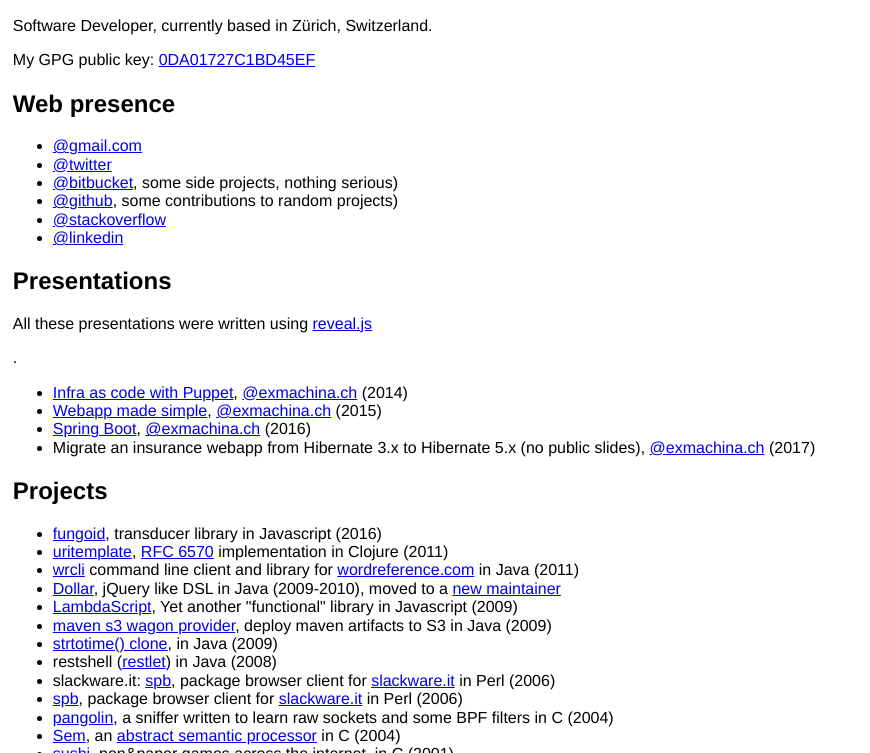
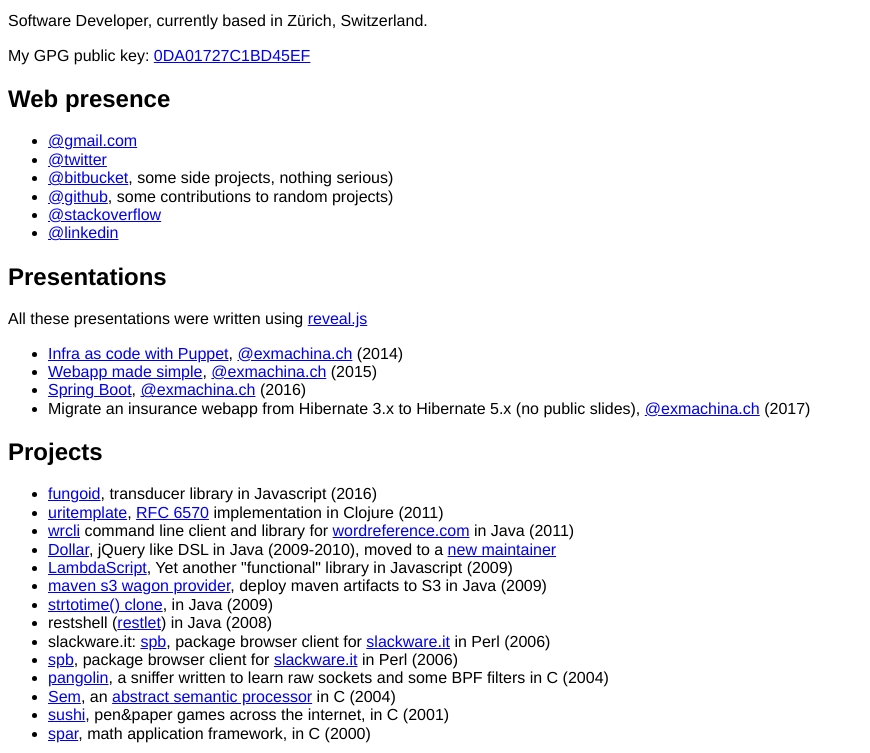
Before and after one commit to dfa1/dfa1.github.io, a plain HTML site: page index.html in a window 1280 px wide. Shown: the part 123-876 px from the top of the page, without its empty margins (0-870 px from the left). Drawn offline with Linux system fonts and the light colour scheme.

Commit message:
CSS tweaks

```diff
--- a/index.html
+++ b/index.html
@@ -3,18 +3,13 @@
   <head>
 	<meta http-equiv="Content-Type" content="text/html; charset=UTF-8">
     <meta charset="utf-8">
-    <meta name="viewport" content="width=device-width, initial-scale=1.0">
+    <meta name="viewport" content="width=device-width, initial-scale=1">
     <meta name="description" content="Homepage of Davide Angelocola">
     <meta name="author" content="Davide Angelocola">
     <title>Davide Angelocola (dfa)</title>
     <link rel="stylesheet" href="tachyons.min.css">
-    <style>
-.m1 {
-  margin: 1%;
-}
-		</style>
   </head>
-  <body class="fl w-100 helvetica m1">
+  <body class="fl w-100 helvetica ma2">
     <h1>Davide Angelocola (dfa)</h1>
     <h2>Who I am</h2>
     <p>Software Developer, currently based in Z&uuml;rich, Switzerland.</p>
@@ -34,7 +29,7 @@
 <a href="https://www.linkedin.com/in/davide-angelocola-079961142/">@linkedin</a> </li>
     </ul>
     <h2>Presentations</h2>
-	<p>All these presentations were written using <a href="https://revealjs.com">reveal.js</a></p>.
+	<p>All these presentations were written using <a href="https://revealjs.com">reveal.js</a></p>
     <ul>
       <li>
         <a href="https://bitbucket.org/dfa/infrastructure-as-code-with-puppet">Infra as code with Puppet</a>, <a href="https://exmachina.ch">@exmachina.ch</a> (2014)
```
